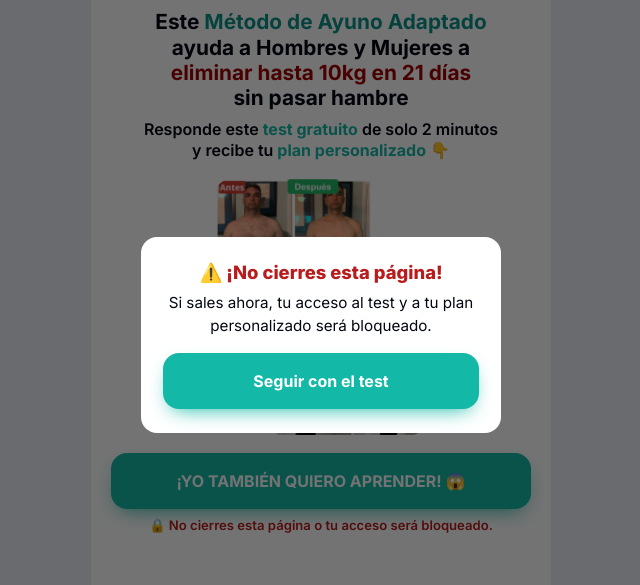
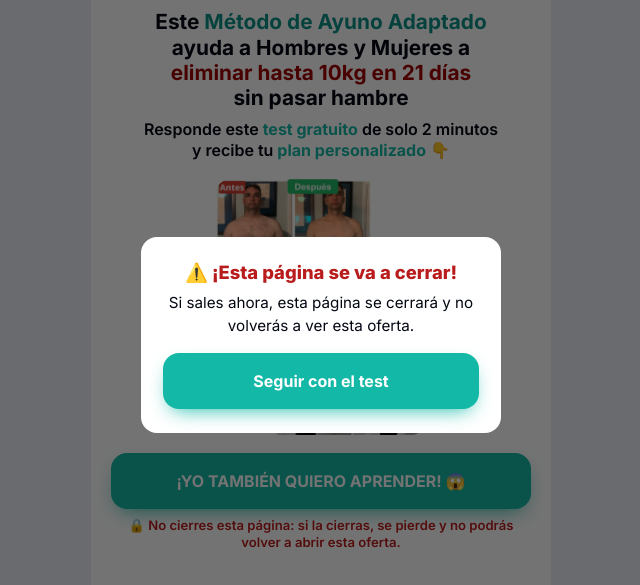
Before and after one commit to ojpmendest/seca-jejum-es, a plain HTML site: page index.html in a window 1280 px wide. Shown: the part 65-650 px from the top of the page, without its empty margins (319-959 px from the left). Drawn offline with Linux system fonts and the light colour scheme.

Commit message:
copy: aviso/escassez focam na pagina que fecha (oferta some), nao no acesso da pessoa

```diff
--- a/index.html
+++ b/index.html
@@ -128,8 +128,8 @@ src="https://www.facebook.com/tr?id=2685263701929706&ev=PageView&noscript=1"
 </div>
 <div id="backwarn" hidden>
   <div class="bw-card">
-    <div class="bw-title">⚠️ ¡No cierres esta página!</div>
-    <p>Si sales ahora, tu acceso al test y a tu plan personalizado será bloqueado.</p>
+    <div class="bw-title">⚠️ ¡Esta página se va a cerrar!</div>
+    <p>Si sales ahora, esta página se cerrará y no volverás a ver esta oferta.</p>
     <button class="cta" id="bw-ok">Seguir con el test</button>
   </div>
 </div>
@@ -260,7 +260,7 @@ function renderLayer(l, step){
       if (!showScarcity) return b;
       const box = h('div');
       box.appendChild(b);
-      box.appendChild(h('div','scarcity', '🔒 No cierres esta página o tu acceso será bloqueado.'));
+      box.appendChild(h('div','scarcity', '🔒 No cierres esta página: si la cierras, se pierde y no podrás volver a abrir esta oferta.'));
       return box;
     }
     case 'options': {
```
